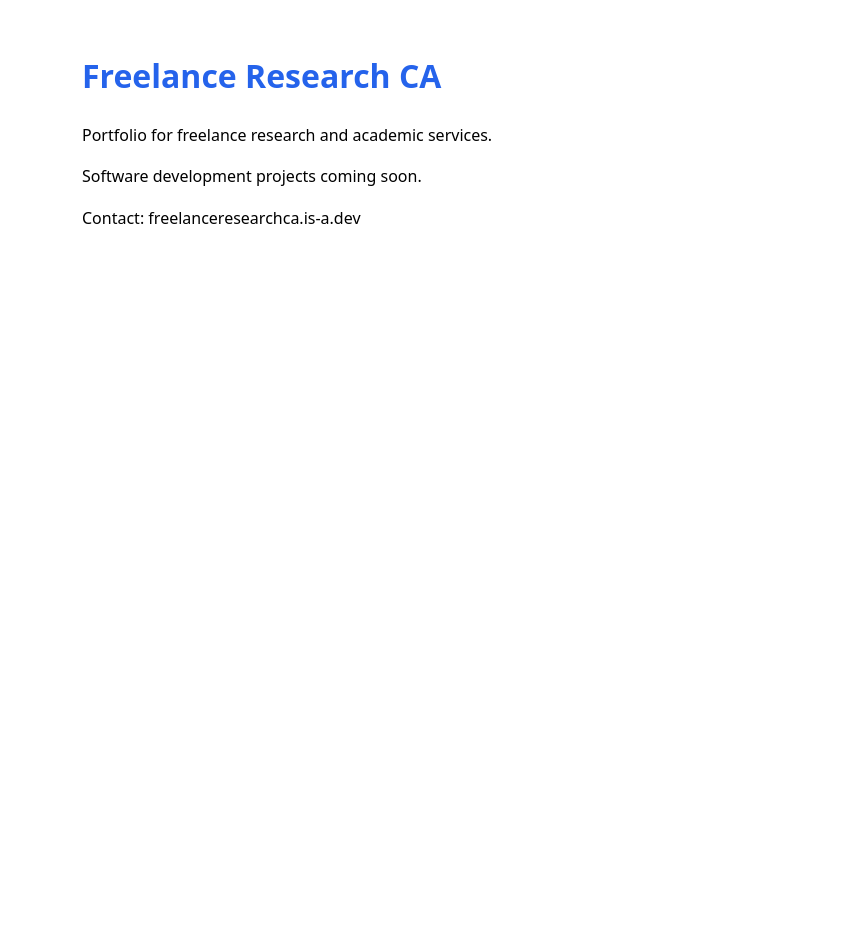
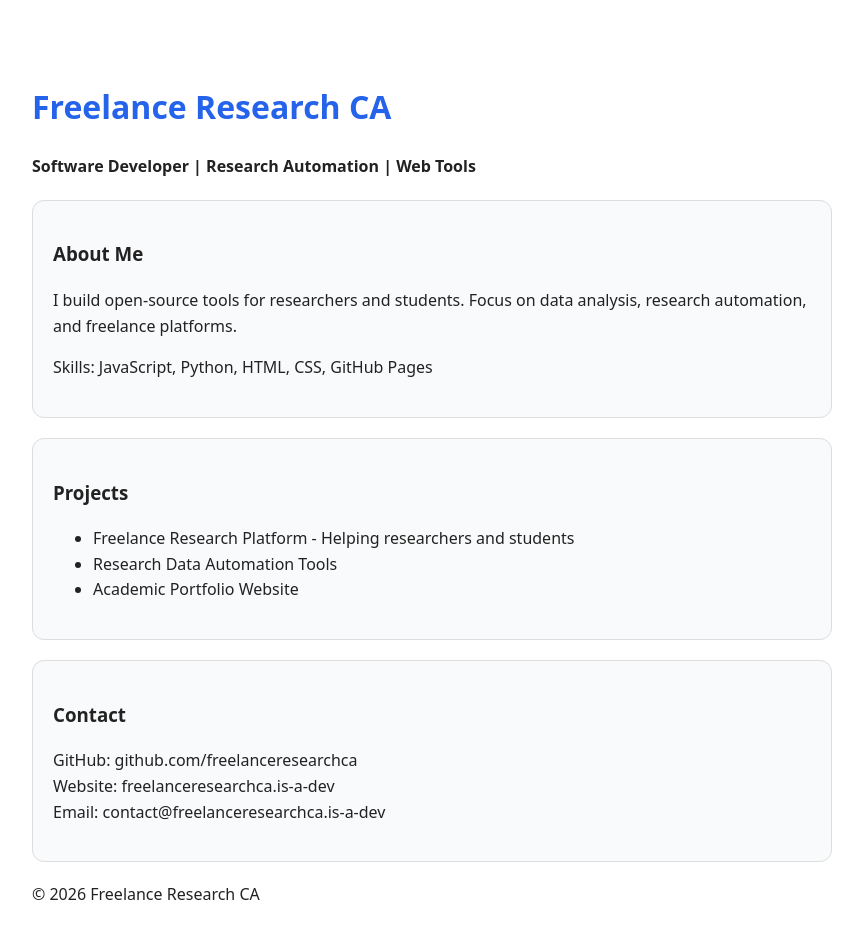
Before and after one commit to freelanceresearchca/freelanceresearchca.github.io, a plain HTML site: page index.html in a window 1280 px wide. Shown: the whole page, without its empty margins (208-1071 px from the left). Before the commit the page ends 800 px from the top, so only its background shows below. Drawn offline with Linux system fonts and the light colour scheme.

Commit message:
Enhance index.html with new content and styles
Updated the layout and content of the portfolio page, added sections for About Me, Projects, and Contact information.

```diff
--- a/index.html
+++ b/index.html
@@ -1,17 +1,43 @@
 <!DOCTYPE html>
-<html>
+<html lang="en">
 <head>
+<meta charset="UTF-8">
 <title>Freelance Research CA</title>
 <meta name="viewport" content="width=device-width, initial-scale=1">
 <style>
-body{font-family:system-ui,sans-serif;max-width:700px;margin:50px auto;padding:0 20px;line-height:1.6}
+body{font-family:system-ui,sans-serif;max-width:800px;margin:40px auto;padding:20px;line-height:1.6;color:#222}
 h1{color:#2563eb}
+.card{border:1px solid #ddd;padding:20px;border-radius:12px;margin:20px 0;background:#f9fafb}
+a{color:#2563eb;text-decoration:none}
+a:hover{text-decoration:underline}
 </style>
 </head>
 <body>
 <h1>Freelance Research CA</h1>
-<p>Portfolio for freelance research and academic services.</p>
-<p>Software development projects coming soon.</p>
-<p>Contact: freelanceresearchca.is-a.dev</p>
+<p><strong>Software Developer | Research Automation | Web Tools</strong></p>
+
+<div class="card">
+<h3>About Me</h3>
+<p>I build open-source tools for researchers and students. Focus on data analysis, research automation, and freelance platforms.</p>
+<p>Skills: JavaScript, Python, HTML, CSS, GitHub Pages</p>
+</div>
+
+<div class="card">
+<h3>Projects</h3>
+<ul>
+<li>Freelance Research Platform - Helping researchers and students</li>
+<li>Research Data Automation Tools</li>
+<li>Academic Portfolio Website</li>
+</ul>
+</div>
+
+<div class="card">
+<h3>Contact</h3>
+<p>GitHub: github.com/freelanceresearchca<br>
+Website: freelanceresearchca.is-a-dev<br>
+Email: contact@freelanceresearchca.is-a-dev</p>
+</div>
+
+<footer><p>© 2026 Freelance Research CA</p></footer>
 </body>
 </html>
```
